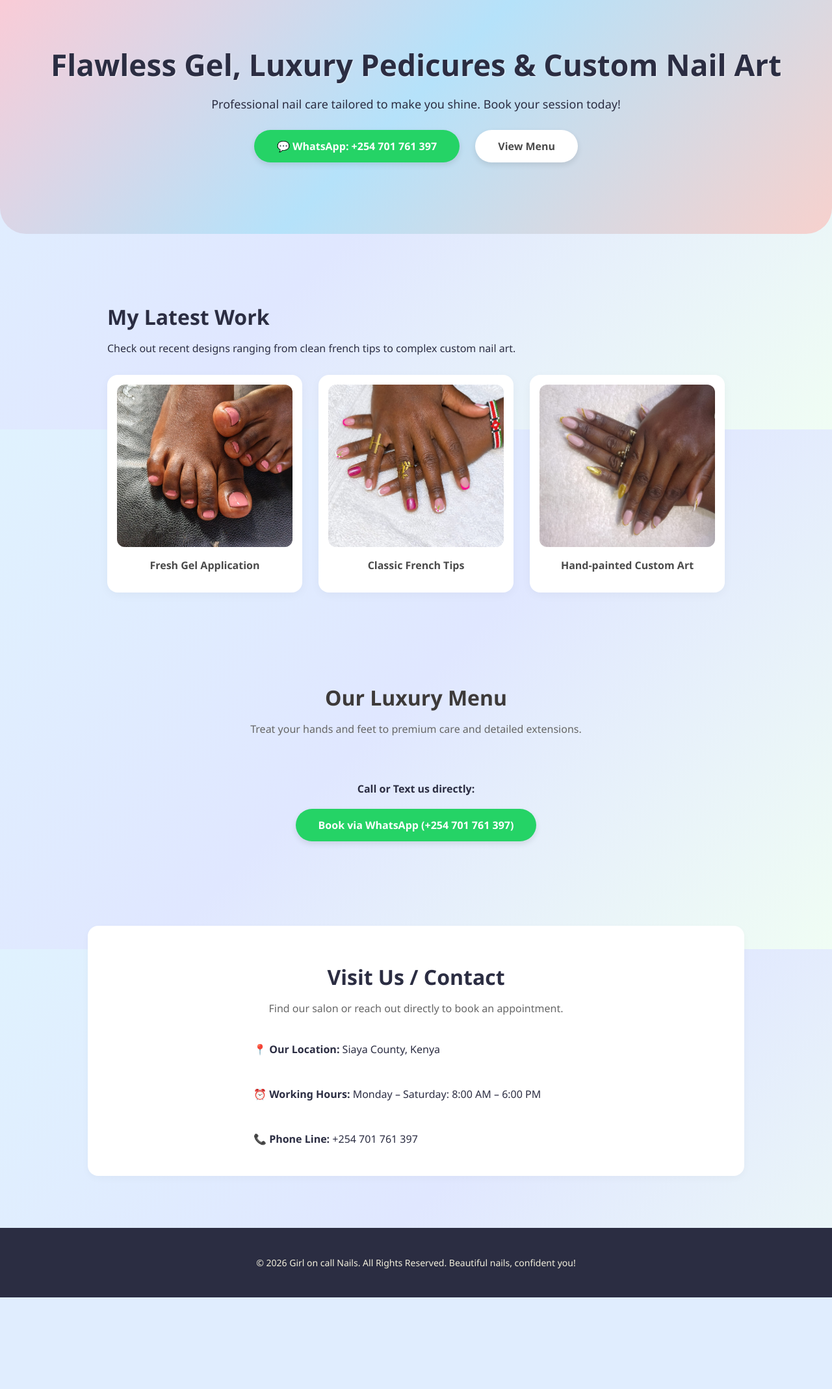
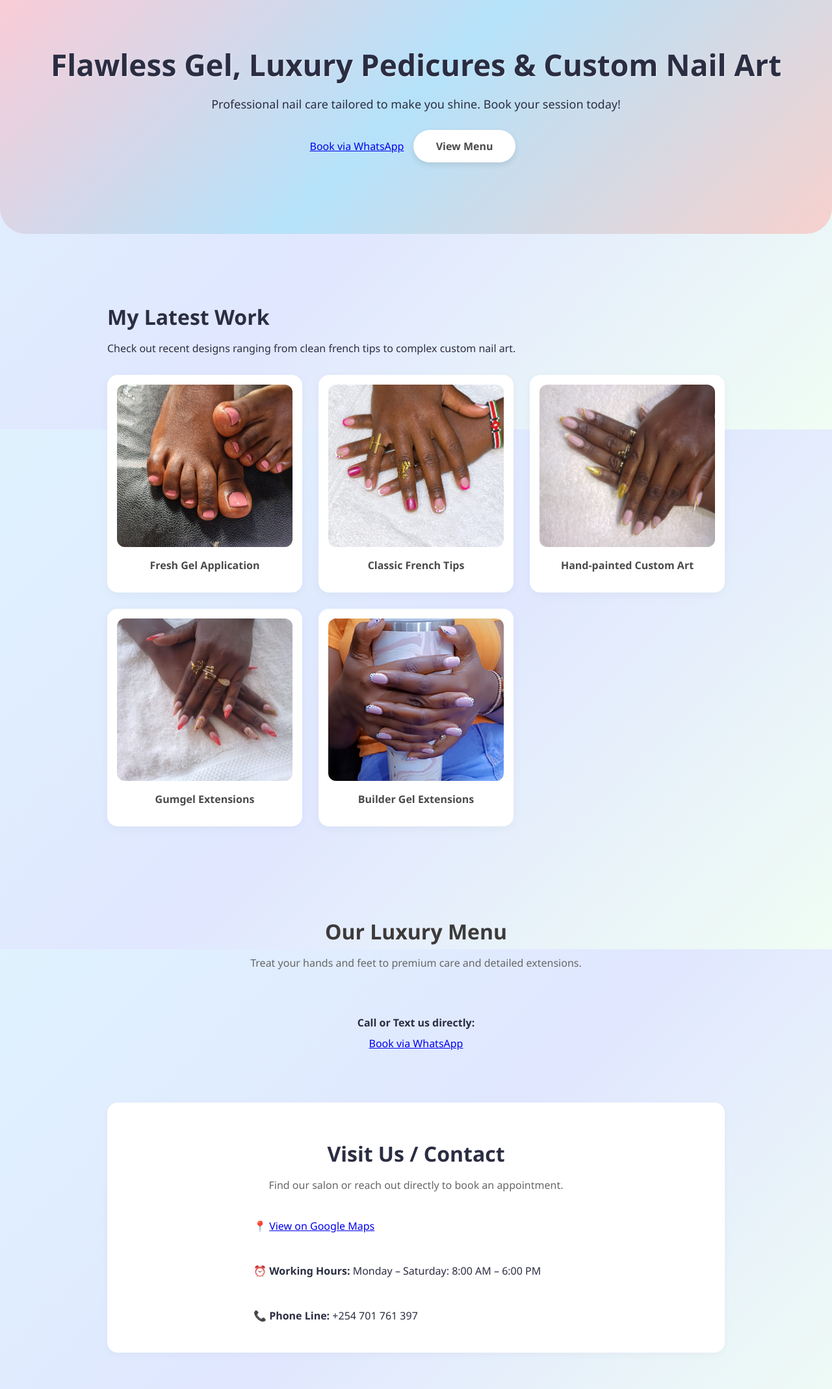
Before and after one commit to olalsam-ai/nail_salon_website, a Flask app: page / in a window 1280 px wide. Shown: the part 139-2277 px from the top of the page at 65% size. Before the commit the page ends 2136 px from the top, so only its background shows below. Run offline with Flask 3, Linux system fonts and the light colour scheme.

Commit message:
Fix links, spelling and details

```diff
--- a/app.py
+++ b/app.py
@@ -12,15 +12,15 @@
 def services():
     # Your real nail menu passed directly to the webpage
     nail_services = [
-        {"name": "Gel Application", "price": "KSh 300", "image": "gel_application.jpg", "desc": "Long-lasting, high-shine gel polish cured under LED light."},
-        {"name": "Classic  Stick on plus French Tips", "price": "KSh 600", "image":"nail2_art.jp.jpeg" "classic_stick_on_french_tips.jpg", "desc": "Timeless, elegant white or colored tips on natural nails."},
-        {"name": "Deluxe Manicure", "price": "KSh 500", "image": "deluxe_manicure.jpg", "desc": "Nail shaping, cuticle care, exfoliating scrub, and a relaxing hand massage."},
-        {"name": "Deluxe Pedicure", "price": "KSh 700", "image": "deluxe_pedicure.jpg", "desc": "Foot soak, scrub, callus removal, massage, and professional toe polishing."},
-        {"name": "Custom Nail Art", "price": "From KSh 50/nail", "image": "custom_nail3_art.jp.jpeg", "desc": "Hand-painted designs, gems, chrome, or abstract line art tailored to you."},
-        {"name": "Gumgel", "price": "KSh 1200", "image": "gumgel.jp.jpeg", "desc": "A durable, flexible gel for nail extensions"},
-        {"name": "Buider Gel", "price": "KSh 800", "image": "frenchtip2.jp.jpeg", "desc": "A strong gel for sculpting and extending nails"},
-        {"name": "Overlay", "price": "KSh 1100", "image": "overlay.jp.jpeg", "desc": "A protective layer of gel or acrylic over natural nails for added strength and shine"},
-        {"name": "Lashes", "price": "KSh 500", "image": "lashes.jp.jpeg", "desc": "enhance your eyes with our professional lash extensions"}
+        {"name": "Gel Application", "price": "KSh 300", "image": "gel_application.jpeg", "desc": "Long-lasting, high-shine gel polish cured under LED light."},
+        {"name": "Classic  Stick on plus French Tips", "price": "KSh 600", "image":"nail2_art.jpeg" "classic_stick_on_french_tips.jpeg", "desc": "Timeless, elegant white or colored tips on natural nails."},
+        {"name": "Deluxe Manicure", "price": "KSh 500", "image": "deluxe_manicure.jpeg", "desc": "Nail shaping, cuticle care, exfoliating scrub, and a relaxing hand massage."},
+        {"name": "Deluxe Pedicure", "price": "KSh 700", "image": "deluxe_pedicure.jpeg", "desc": "Foot soak, scrub, callus removal, massage, and professional toe polishing."},
+        {"name": "Custom Nail Art", "price": "From KSh 50/nail", "image": "custom_nail3_art.jpeg", "desc": "Hand-painted designs, gems, chrome, or abstract line art tailored to you."},
+        {"name": "Gumgel", "price": "KSh 1200", "image": "gumgel.jpeg", "desc": "A durable, flexible gel for nail extensions"},
+        {"name": "Buider Gel", "price": "KSh 800", "image": "frenchtip2.jpeg", "desc": "A strong gel for sculpting and extending nails"},
+        {"name": "Overlay",("name"):("Overlay"),("price"):("KSh 1100"),("image"):("overlay.jpeg"),("desc"):("A protective layer of gel or acrylic over natural nails for added strength and shine")},
+        {"name": "Lashes", "price": "KSh 500",("image"):("lashes.jpeg"),("desc"):("enhance your eyes with our professional lash extensions")}
 
 
     ]
--- a/templates/base.html
+++ b/templates/base.html
@@ -3,7 +3,7 @@
 <head>
     <meta charset="UTF-8">
     <meta name="viewport" content="width=device-width, initial-scale=1.0">
-    <title>Girl on call Nails and lashes | Professional Nail Technician</title>
+    <meta name="description" content="Professional nail technician in Siaya. Gel, pedicure, nail art and lashes. Book on WhatsApp.">
     <link rel="stylesheet" href="{{ url_for('static', filename='css/style.css') }}">
 </head>
 <body>
--- a/templates/home.html
+++ b/templates/home.html
@@ -6,7 +6,7 @@
     <p>Professional nail care tailored to make you shine. Book your session today!</p>
 
     <div class="cta-buttons">
-        <a href="https://wa.me." class="btn whatsapp-btn" target="_blank">💬 WhatsApp: +254 701 761 397</a>
+        <a href="https://wa.me/+254701761397?text=Hi, I would like to book a nail appointment">Book via WhatsApp</a>
         <a href="#menu" class="btn secondary-btn">View Menu</a>
     </div>
 </div>
@@ -16,9 +16,11 @@
     <h2>My Latest Work</h2>
     <p>Check out recent designs ranging from clean french tips to complex custom nail art.</p>
     <div class="grid">
-        <div class="card"><img src="{{ url_for('static', filename='images/gel_application.jp.jpeg') }}" alt="Gel Nails by Nickie"><p>Fresh Gel Application</p></div>
-        <div class="card"><img src="{{ url_for('static', filename='images/frenchtip.jp.jpeg') }}" alt="French Tips by Nickie"><p>Classic French Tips</p></div>
-        <div class="card"><img src="{{ url_for('static', filename='images/nails_arts.jp.jpeg') }}" alt="Nail Art by Nickie"><p>Hand-painted Custom Art</p></div>
+        <div class="card"><img src="{{ url_for('static', filename='images/gel_application.jpeg') }}" alt="Gel Nails by Nickie"><p>Fresh Gel Application</p></div>
+        <div class="card"><img src="{{ url_for('static', filename='images/frenchtip.jpeg') }}" alt="French Tips by Nickie"><p>Classic French Tips</p></div>
+        <div class="card"><img src="{{ url_for('static', filename='images/nails_arts.jpeg') }}" alt="Nail Art by Nickie"><p>Hand-painted Custom Art</p></div>
+        <div class="card"><img src="{{ url_for('static', filename='images/gumgel.jpeg') }}" alt="Gumgel by Nickie"><p>Gumgel Extensions</p></div>
+        <div class="card"><img src="{{ url_for('static', filename='images/buildergel.jpeg') }}" alt="Builder Gel by Nickie"><p>Builder Gel Extensions</p></div>
     </div>
 </div>
 
@@ -41,8 +43,7 @@
 
     <div style="text-align: center; margin-top: 40px; padding-bottom: 40px;">
         <p style="font-weight: bold; margin-bottom: 10px;">Call or Text us directly:</p>
-        <a href="https://wa.me." class="btn whatsapp-btn" target="_blank">Book via WhatsApp (+254 701 761 397)</a>
-    </div>
+        <a href="https://wa.me/254701761397?text=Hi, I would like to book a nail appointment">Book via WhatsApp</a>
 </div>
 
 <!-- Section 4: Location & Hours Details -->
@@ -51,7 +52,7 @@
     <p style="text-align: center; color: #666; margin-bottom: 25px;">Find our salon or reach out directly to book an appointment.</p>
 
     <div style="display: flex; flex-direction: column; gap: 15px; max-width: 500px; margin: 0 auto; font-size: 16px;">
-        <p>📍 <strong>Our Location:</strong> Siaya County, Kenya</p>
+        <p>📍 <a href="https://maps.google.com/?q=Siaya Town">View on Google Maps</a></p>
         <p>⏰ <strong>Working Hours:</strong> Monday – Saturday: 8:00 AM – 6:00 PM</p>
         <p>📞 <strong>Phone Line:</strong> +254 701 761 397</p>
     </div>
```
Also changed, not shown: static/images/buildergel.jpeg (renamed from static/images/frenchtip2.jp.jpeg), static/images/frenchtip.jpeg (renamed from static/images/frenchtip.jp.jpeg), static/images/gel_application.jpeg (renamed from static/images/gel_application.jp.jpeg), static/images/gumgel.jpeg (renamed from static/images/gumjel.jp.jpeg), static/images/nail2_art.jpeg (renamed from static/images/nail2_art.jp.jpeg), static/images/nail3_arts.jpeg (renamed from static/images/nail3_arts.jp.jpeg), static/images/nail4_arts.jpeg (renamed from static/images/nail4_arts.jp.jpeg), static/images/nails_arts.jpeg (renamed from static/images/nails_arts.jp.jpeg).
